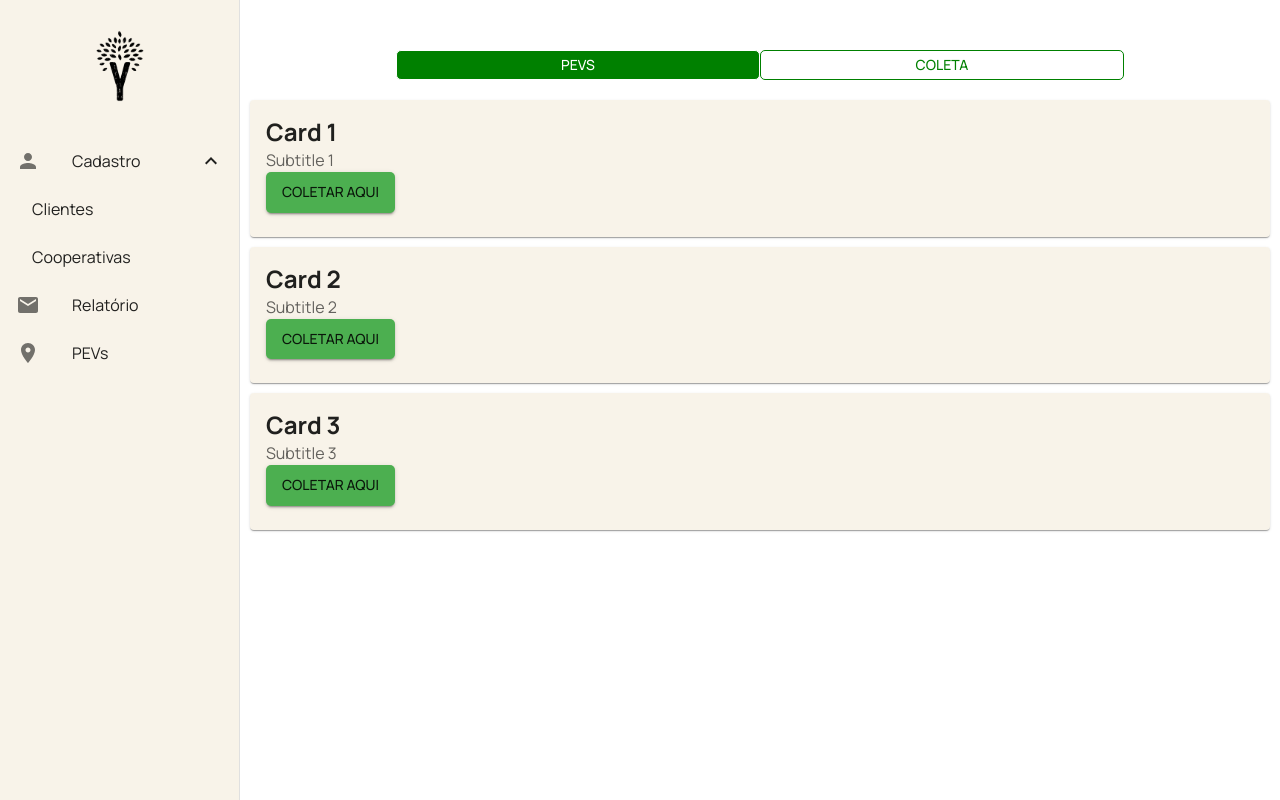
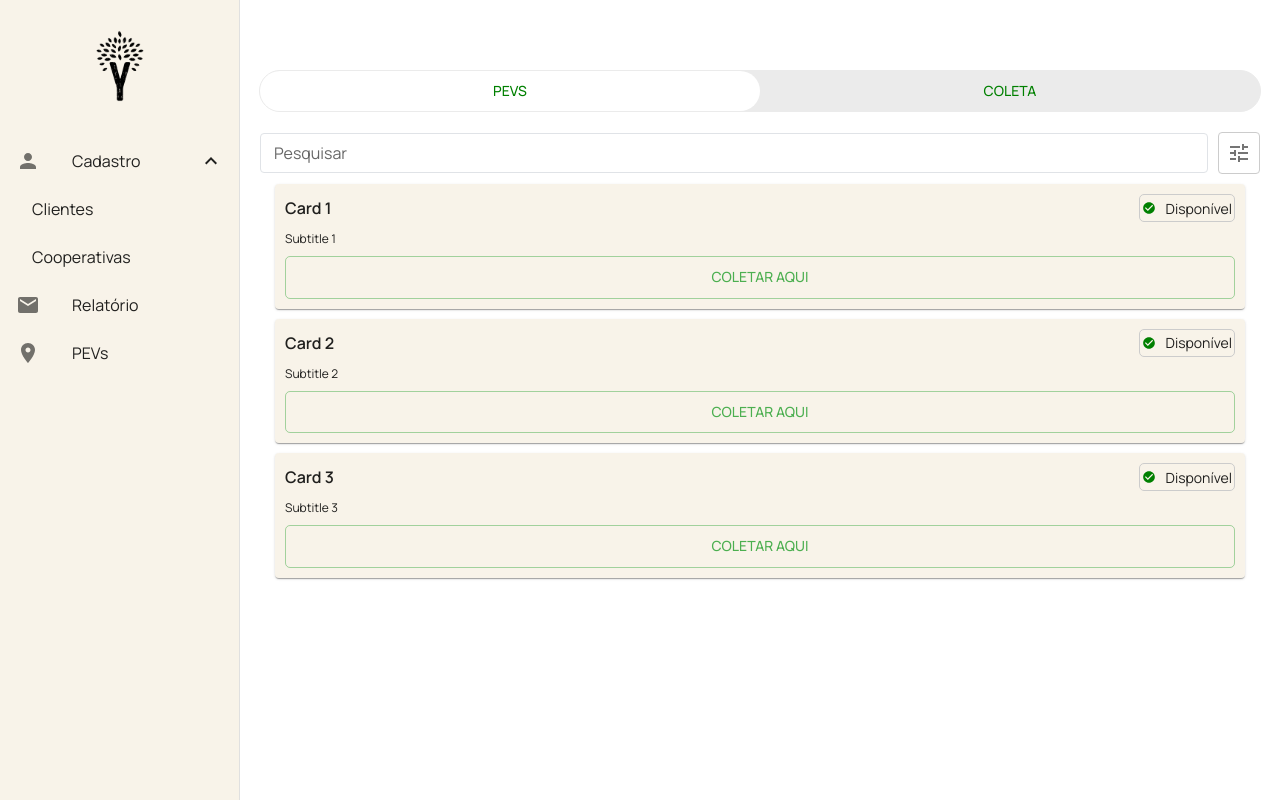
Before and after one commit to mauricioholandaIA/yby-front, a React (Create React App) app: page /ponto-coleta in a window 1280 px wide. Built offline with nearby package versions, Linux system fonts and the light colour scheme.

Commit message:
feat: pevs last layout

```diff
--- a/src/collection-point/collection-form/collection-form.tsx
+++ b/src/collection-point/collection-form/collection-form.tsx
@@ -36,12 +36,6 @@ const StyledImagePlaceholder = styled("div")({
   alignItems: "center",
   cursor: "pointer",
 });
-
-const FormField = styled(Box)<{ size?: string }>`
-  max-width: ${(props) => props.size || "390px"};
-  min-width: 200px;
-  flex-grow: 1;
-`;
 
 export default function CollectionForm() {
   const { control, handleSubmit } = useForm({
@@ -138,14 +132,15 @@ export default function CollectionForm() {
   };
 
   return (
-    <div
+    <div>
+      <form
+        onSubmit={handleSubmit(onSubmit)}
         style={{
+          width: "100%",
+          gap: "10px",
           display: "flex",
           flexDirection: "column",
-        gap: "10px",
-        width: "100%",
           marginTop: "20px",
-        alignItems: "center",
         }}
       >
         <div
@@ -158,7 +153,6 @@ export default function CollectionForm() {
             alignItems: "center",
             justifyContent: "start",
             borderRadius: "5px",
-          maxWidth: "390px",
           }}
         >
           <Typography
@@ -167,10 +161,8 @@ export default function CollectionForm() {
             Sobre a coleta
           </Typography>
         </div>
-
-      <form onSubmit={handleSubmit(onSubmit)}>
         <div style={{ display: "flex", flexDirection: "column", gap: "10px" }}>
-          <FormField key={"collectionPoint"}>
+          <div>
             <Controller
               name={"collectionPoint"}
               control={control}
@@ -192,9 +184,9 @@ export default function CollectionForm() {
                 </FormControl>
               )}
             />
-          </FormField>
+          </div>
 
-          <FormField key={"residuos"}>
+          <div>
             <Controller
               name={"residuos"}
               control={control}
@@ -216,21 +208,17 @@ export default function CollectionForm() {
                 </FormControl>
               )}
             />
-          </FormField>
+          </div>
         </div>
 
         <div
           style={{
-            marginTop: "20px",
             display: "flex",
             height: "40px",
-            width: "100%",
-            marginBottom: "5px",
             backgroundColor: " rgba(221, 195, 147, 0.2)",
             alignItems: "center",
             justifyContent: "start",
             borderRadius: "5px",
-            maxWidth: "390px",
           }}
         >
           <Typography
@@ -304,7 +292,7 @@ export default function CollectionForm() {
 
           <RadioGroup row value={selectedValue} onChange={handleChangeRadio}>
             <FormControlLabel value="yes" control={<Radio />} label="Sim" />
-            <FormControlLabel value="no" control={<Radio />} label="No" />
+            <FormControlLabel value="no" control={<Radio />} label="Não" />
           </RadioGroup>
 
           {selectedValue === "yes" && (
--- a/src/collection-point/collection-point.tsx
+++ b/src/collection-point/collection-point.tsx
@@ -1,13 +1,18 @@
 import { ToggleButton } from "@mui/material";
-import { MouseEvent, useState } from "react";
+import { useState } from "react";
+// import { useNavigate } from "react-router-dom";
+import { tab } from "@testing-library/user-event/dist/tab";
 import { styled as styledComponents } from "styled-components";
 import CollectionForm from "./collection-form/collection-form";
-import PEVSList from "./pevs-list/pevs-list";
+import { PEVSList } from "./pevs-list/pevs-list";
 
 const StyledContainer = styledComponents.div`
   display: flex;
   flex-direction: column;
-  width: 100vw;
+  width: 100%;
+  padding: 20px;
+  align-items: center;
+  justify-content: center;
 `;
 
 const StyledTabContainer = styledComponents.div`
@@ -15,10 +20,17 @@ const StyledTabContainer = styledComponents.div`
   align-items: center;
   justify-content: center;
   margin-top: 50px;
+  width: 100%;
+  height: 40px;
+  border-radius: 40px;
+  border: 1px solid #EBEBEB ;
+  background-color: #EBEBEB;
 `;
 
 export default function CollectionPoint() {
-  const [selectedTab, setSelectedTab] = useState("PEVS");
+  // const navigate = useNavigate();
+  const [selectedTab, setSelectedTab] = useState("pevs");
+  const [selectedPEVS, setSelectedPEVS] = useState();
 
   const handleTabChange = (
     event: React.MouseEvent<HTMLElement>,
@@ -26,38 +38,59 @@ export default function CollectionPoint() {
   ) => {
     console.log(value);
     setSelectedTab(value);
+    setSelectedPEVS(undefined);
   };
 
-  const tabs = ["PEVS", "Coleta"];
+  const handleSelectedPevs = (pevs: any) => {
+    setSelectedPEVS(pevs);
+    console.log(pevs);
+    setSelectedTab("coleta");
+  };
 
   return (
     <StyledContainer>
       <StyledTabContainer>
-        {tabs.map((tab, index) => (
         <ToggleButton
-            key={index}
-            value={tab}
-            selected={selectedTab === tab}
-            onChange={(event, value) => handleTabChange(event, value)}
           style={{
-              backgroundColor: selectedTab === tab ? "green" : "transparent",
-              borderColor: "green",
-              width: "35%",
-              height: "30px",
-              borderRadius: "5px",
-              border: "1px solid",
+            backgroundColor: selectedTab === "pevs" ? "white" : "transparent",
+            flex: 1,
+            height: "40px",
+            borderRadius: "40px",
+            border: "0px",
             fontSize: "14px",
             textAlign: "center",
             cursor: "pointer",
-              color: selectedTab === tab ? "white" : "green",
+            color: "green",
           }}
+          value="pevs"
+          selected={selectedTab === "pevs"}
+          onChange={handleTabChange}
         >
-            {tab}
+          PEVs
         </ToggleButton>
-        ))}
+        <ToggleButton
+          style={{
+            backgroundColor: selectedTab === "coleta" ? "white" : "transparent",
+            flex: 1,
+            height: "40px",
+            border: "0px",
+            borderRadius: "40px",
+            fontSize: "14px",
+            textAlign: "center",
+            cursor: "pointer",
+            color: "green",
+          }}
+          value="coleta"
+          selected={selectedTab === "coleta"}
+          onChange={handleTabChange}
+        >
+          Coleta
+        </ToggleButton>
       </StyledTabContainer>
-      {selectedTab === "PEVS" && <PEVSList />}
-      {selectedTab === "Coleta" && <CollectionForm />}
+      {selectedTab === "pevs" && (
+        <PEVSList handleSelectedPevs={handleSelectedPevs} />
+      )}
+      {selectedTab === "coleta" && <CollectionForm />}
     </StyledContainer>
   );
 }
--- a/src/collection-point/pevs-list/pevs-list.tsx
+++ b/src/collection-point/pevs-list/pevs-list.tsx
@@ -1,13 +1,100 @@
-import { Button, Card, CardContent, Typography } from "@mui/material";
+import CheckCircleIcon from "@mui/icons-material/CheckCircle";
+import CloseIcon from "@mui/icons-material/Close";
+import TuneIcon from "@mui/icons-material/Tune";
+import {
+  Box,
+  Button,
+  Card,
+  IconButton,
+  Modal,
+  TextField,
+  Typography,
+} from "@mui/material";
+import { useState } from "react";
+import WeekDayToggle from "../../register/components/WeekDayToggle";
 
-export default function PEVSList() {
+export const PEVSList = ({
+  handleSelectedPevs,
+}: {
+  handleSelectedPevs: any;
+}) => {
   const cards = [
     { title: "Card 1", subtitle: "Subtitle 1" },
     { title: "Card 2", subtitle: "Subtitle 2" },
     { title: "Card 3", subtitle: "Subtitle 3" },
   ];
 
+  const [open, setOpen] = useState(false);
+  const handleOpen = () => setOpen(true);
+  const handleClose = () => setOpen(false);
+
   return (
+    <>
+      <Modal
+        open={open}
+        onClose={handleClose}
+        style={{
+          display: "flex",
+          justifyContent: "center",
+          alignItems: "center",
+          backgroundColor: "rgba(255, 255, 255, 0.8)",
+          position: "fixed",
+          top: "0",
+          left: "0",
+          width: "100%",
+          height: "100%",
+          zIndex: "9999",
+        }}
+      >
+        <Box
+          sx={{
+            backgroundColor: "white",
+            padding: "20px",
+            borderRadius: "10px",
+            width: "80%",
+            height: "160px",
+            display: "flex",
+            flexDirection: "column",
+
+            justifyContent: "space-between",
+            maxWidth: "400px",
+          }}
+        >
+          <div
+            style={{
+              display: "flex",
+              flexDirection: "row",
+              justifyContent: "space-between",
+              alignItems: "center",
+              marginBottom: "20px",
+            }}
+          >
+            <Typography
+              id="modal-modal-title"
+              variant="h6"
+              component="h2"
+              sx={{
+                fontWeight: "bold",
+              }}
+            >
+              Filtrar dias da semana
+            </Typography>
+            <IconButton onClick={handleClose} size="medium">
+              <CloseIcon />
+            </IconButton>
+          </div>
+
+          <WeekDayToggle />
+
+          <Button
+            variant="contained"
+            color="primary"
+            style={{ marginTop: "20px", width: "100%", color: "white" }}
+          >
+            Aplicar filtro
+          </Button>
+        </Box>
+      </Modal>
       <div
         style={{
           display: "flex",
@@ -16,38 +103,85 @@ export default function PEVSList() {
           gap: "10px",
           marginTop: "20px",
           width: "100%",
+          alignItems: "center",
         }}
       >
+        <div style={{ display: "flex", alignItems: "center", width: "100%" }}>
+          <TextField
+            style={{ marginRight: 10, flex: 1 }}
+            label="Pesquisar"
+            variant="outlined"
+            size="small"
+          />
+          <IconButton
+            size="medium"
+            style={{ border: "1px solid #ccc", borderRadius: "4px" }}
+            onClick={handleOpen}
+          >
+            <TuneIcon fontSize="inherit" />
+          </IconButton>
+        </div>
+
         {cards.map((card, index) => (
           <Card
             key={index}
             style={{
-            marginLeft: "10px",
-            marginRight: "10px",
+              display: "flex",
+              flexDirection: "column",
+              width: "95%",
               backgroundColor: " rgba(221, 195, 147, 0.2)",
+              padding: "10px",
+              gap: "8px",
+              flex: 1,
             }}
           >
-          <CardContent>
-            <Typography
-              variant="h5"
-              component="h2"
-              style={{ fontWeight: "bold" }}
+            <div
+              style={{
+                display: "flex",
+                flexDirection: "row",
+                justifyContent: "space-between",
+                alignItems: "center",
+              }}
             >
+              <Typography style={{ fontWeight: "600", fontSize: "16px" }}>
                 {card.title}
               </Typography>
-            <Typography variant="body1" color="textSecondary" component="p">
+              <div
+                style={{
+                  border: "1px solid #ccc",
+                  backgroundColor: "transparent",
+                  padding: "1px 2px",
+                  display: "flex",
+                  alignItems: "center",
+                  borderRadius: "5px",
+                  justifyContent: "center",
+                  height: "24px",
+                }}
+              >
+                <CheckCircleIcon
+                  style={{ fontSize: 14, marginRight: 10, color: "green" }}
+                />
+                <Typography style={{ fontSize: "14px" }}>Disponível</Typography>
+              </div>
+            </div>
+            <Typography style={{ fontSize: "12px" }}>
               {card.subtitle}
             </Typography>
             <Button
-              variant="contained"
+              variant="outlined"
               color="primary"
-              style={{ padding: "8px 16px", borderRadius: "5px" }}
+              style={{
+                padding: "8px 16px",
+                borderRadius: "5px",
+                width: "100%",
+              }}
+              onClick={() => handleSelectedPevs(card)}
             >
               Coletar aqui
             </Button>
-          </CardContent>
           </Card>
         ))}
       </div>
+    </>
   );
-}
+};
```
Also changed, not shown: src/register/components/WeekDayToggle.tsx (+26 -18 lines). Lines whose indentation alone changed are shown as unchanged.
